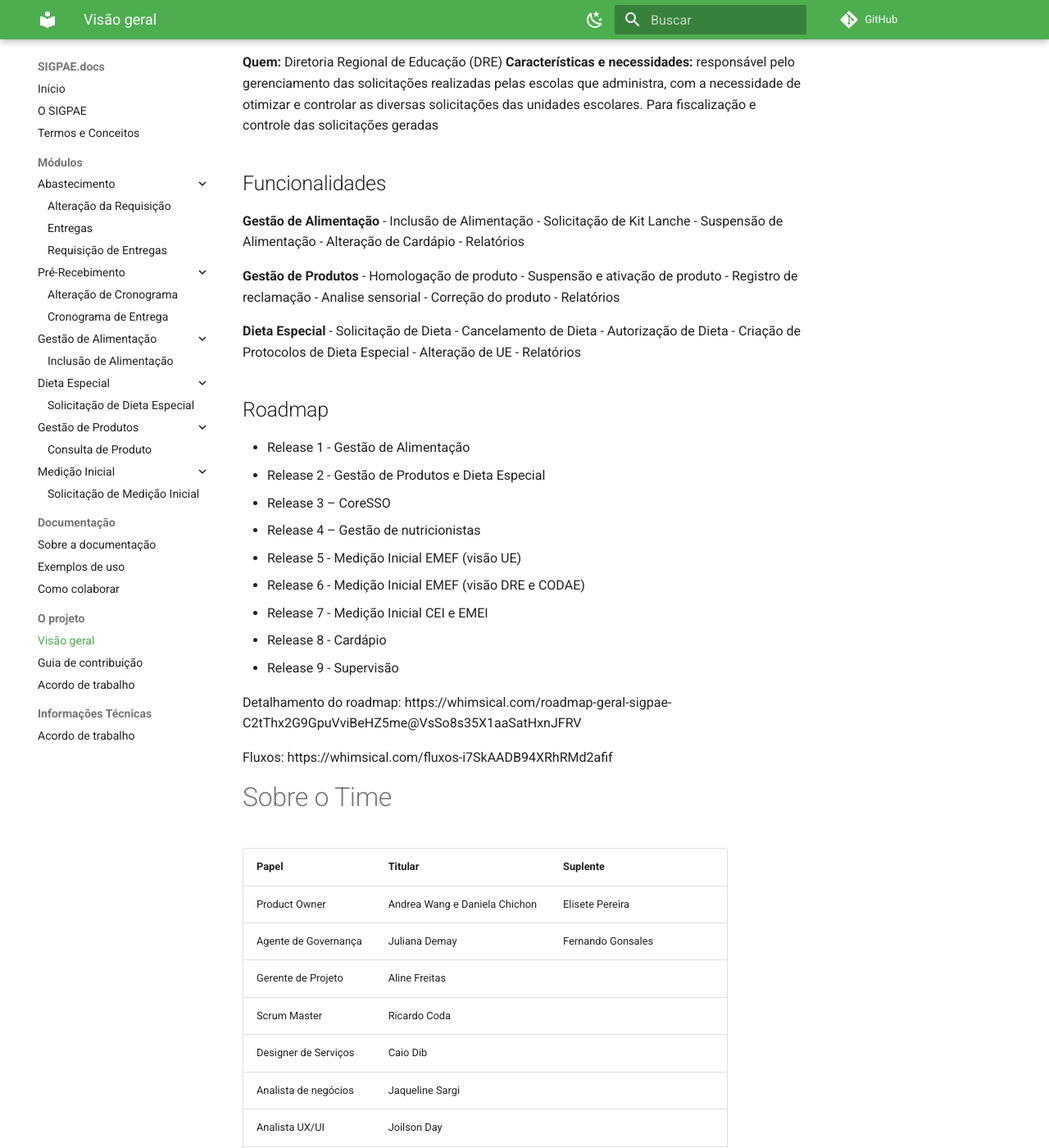
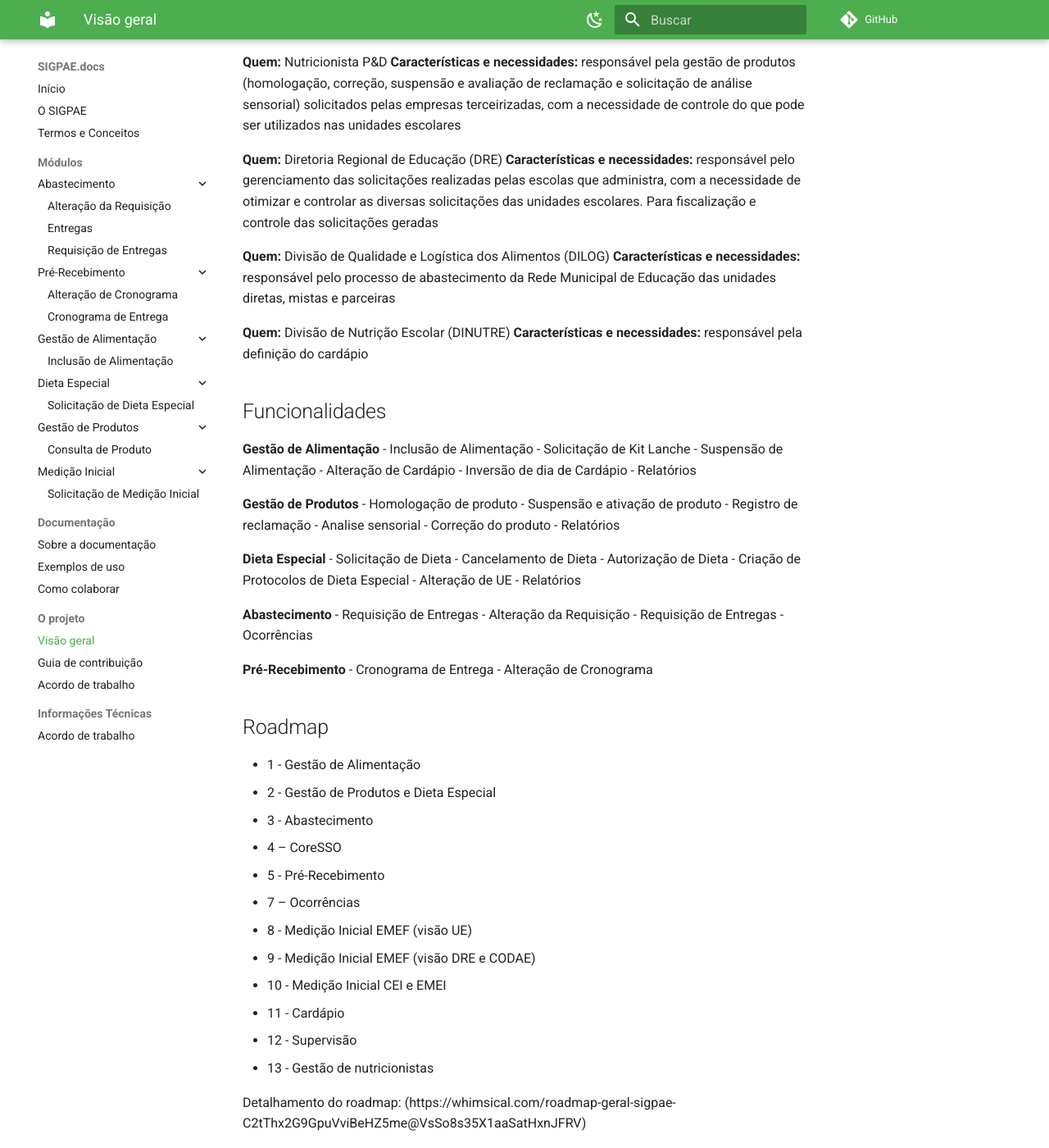
Before and after one commit to prefeiturasp/SME-SIGPAE-Docs, an MkDocs documentation site: the page built from docs/projeto/visao_geral_projeto.md, in a window 1280 px wide and 1400 px high, scrolled down 2477 px. Shown: the whole window at 82% size. Built offline with MkDocs 1.6.1 and Material for MkDocs 9.7.7, drawn with Linux system fonts in a browser that asks for light colours; comment, search, counter and statistics services are not loaded; some of the changed text lies outside the part shown.

Commit message:
visão geral

```diff
--- a/docs/projeto/visao_geral_projeto.md
+++ b/docs/projeto/visao_geral_projeto.md
@@ -46,6 +46,8 @@
 - Dieta Especial: registro e análise de solicitações de Dieta Especial feitas pelas Unidades Educacionais (UEs) e criação de protocolos de Dieta Especial para os estudantes
 - Gestão de Alimentação: registro e análise de solicitações de alimentação enviadas pelas UEs
 - Medição Inicial: registro e análise das refeições servidas pelas UEs mensalmente
+- Abastecimento: distribuição e conferência dis alimentos enviados pelos Distribuidores as unidades educacionais diretas, mistas e parceiras da rede municipal de educação da cidade de São Paulo
+- Pré-Recebimento: controle e planejamento das guias para distribuição dos alimentos.
 
 No futuro, o sistema também contará com módulos que apoiarão o trabalho da criação do cardápio, das nutricionistas da Supervisão, do Faturamento, entre outras. Desta forma, pretende-se que todo o trabalho desenvolvido para fornecer alimentação para as mais de 1000 UEs beneficiadas seja realizado a partir de um sistema, com maior segurança e automatização de processos.
 
@@ -66,6 +68,12 @@
 **Quem:** Diretoria Regional de Educação (DRE)
 **Características e necessidades:** responsável pelo gerenciamento das solicitações realizadas pelas escolas que administra, com a necessidade de otimizar e controlar as diversas solicitações das unidades escolares. Para fiscalização e controle das solicitações geradas
 
+**Quem:** Divisão de Qualidade e Logística dos Alimentos (DILOG)
+**Características e necessidades:** responsável pelo processo de abastecimento da Rede Municipal de Educação das unidades diretas, mistas e parceiras
+
+**Quem:** Divisão de Nutrição Escolar (DINUTRE)
+**Características e necessidades:** responsável pela definição do cardápio
+
 ## Funcionalidades
 
 **Gestão de Alimentação**
@@ -73,6 +81,7 @@
 - Solicitação de Kit Lanche
 - Suspensão de Alimentação
 - Alteração de Cardápio
+- Inversão de dia de Cardápio
 - Relatórios
 
 **Gestão de Produtos**
@@ -91,49 +100,64 @@
 - Alteração de UE
 - Relatórios
 
+**Abastecimento**
+- Requisição de Entregas
+- Alteração da Requisição
+- Requisição de Entregas
+- Ocorrências
+
+**Pré-Recebimento**
+- Cronograma de Entrega
+- Alteração de Cronograma
+
 ## Roadmap
 
-- Release 1 - Gestão de Alimentação
-- Release 2 - Gestão de Produtos e Dieta Especial
-- Release 3 – CoreSSO
-- Release 4 – Gestão de nutricionistas
-- Release 5 - Medição Inicial EMEF (visão UE)
-- Release 6 - Medição Inicial EMEF (visão DRE e CODAE)
-- Release 7 - Medição Inicial CEI e EMEI
-- Release 8 - Cardápio
-- Release 9 - Supervisão
+- 1 - Gestão de Alimentação
+- 2 - Gestão de Produtos e Dieta Especial
+- 3 - Abastecimento
+- 4 – CoreSSO
+- 5 - Pré-Recebimento
+- 7 – Ocorrências
+- 8 - Medição Inicial EMEF (visão UE)
+- 9 - Medição Inicial EMEF (visão DRE e CODAE)
+- 10 - Medição Inicial CEI e EMEI
+- 11 - Cardápio
+- 12 - Supervisão
+- 13 - Gestão de nutricionistas
 
-Detalhamento do roadmap: https://whimsical.com/roadmap-geral-sigpae-C2tThx2G9GpuVviBeHZ5me@VsSo8s35X1aaSatHxnJFRV
+Detalhamento do roadmap: (https://whimsical.com/roadmap-geral-sigpae-C2tThx2G9GpuVviBeHZ5me@VsSo8s35X1aaSatHxnJFRV)
 
-Fluxos: https://whimsical.com/fluxos-i7SkAADB94XRhRMd2afif
+Fluxos: (https://whimsical.com/fluxos-i7SkAADB94XRhRMd2afif)
 
 # Sobre o Time
 
 | Papel | Titular                       | Suplente
 |--|-------------------------------|--|
-| Product Owner | Andrea Wang e Daniela Chichon | Elisete Pereira |
-| Agente de Governança | Juliana Demay                 | Fernando Gonsales |
+| Product Owner | Andrea Wang e Daniela Chichon | Carina Jakitas |
+| Agente de Governança | Juliana Demay                 | Vitor Ferragini |
 | Gerente de Projeto | Aline Freitas                 | |
-| Scrum Master | Ricardo Coda                  |  |
-| Designer de Serviços | Caio Dib                      | |
-| Analista de negócios | Jaqueline Sargi               |  |
-| Analista UX/UI | Joilson Day                   |  |
-| Analista Programador | Calvin Rossinhole             | Rodolpho Lima e João Mesquita |
-| Analista de teste | Paula Pimentel                |  |
+| Scrum Master | Ricardo Coda                       |  |
+| Designer de Serviços | Caio Dib                    | |
+| Analista de Negócios | Jaqueline Sargi            |  |
+| Analista UX/UI | Carol Casassola                  |  |
+| Analista Programador | Calvin Rossinhole             | Rodolpho Lobo, João Mesquita e Diogo Santos|
+| Analista de Teste | Paula Pimentel                |  |
 
 ## Protótipos
 
 **Protótipo Navegável:**
 
 **Visão Escola:**
-https://www.figma.com/file/52MKvjiFFjoy7WLuvLLjAi/Spt_13-ALIMENTA%C3%87%C3%83O-Terceirizadas_sprint13-230719?node-id=0%3A25539
+(https://www.figma.com/file/52MKvjiFFjoy7WLuvLLjAi/Spt_13-ALIMENTA%C3%87%C3%83O-Terceirizadas_sprint13-230719?node-id=0%3A25539)
 
 **Visão CODAE:**
-https://www.figma.com/file/52MKvjiFFjoy7WLuvLLjAi/Spt_13-ALIMENTA%C3%87%C3%83O-Terceirizadas_sprint13-230719?node-id=0%3A36995
+(https://www.figma.com/file/52MKvjiFFjoy7WLuvLLjAi/Spt_13-ALIMENTA%C3%87%C3%83O-Terceirizadas_sprint13-230719?node-id=0%3A36995)
 
-**Visão DRE:** https://www.figma.com/file/52MKvjiFFjoy7WLuvLLjAi/Spt_13-ALIMENTA%C3%87%C3%83O-Terceirizadas_sprint13-230719?node-id=0%3A43643
+**Visão DRE:**
+(https://www.figma.com/file/52MKvjiFFjoy7WLuvLLjAi/Spt_13-ALIMENTA%C3%87%C3%83O-Terceirizadas_sprint13-230719?node-id=0%3A43643)
 
-**Mapeamento inicial de fluxos:** https://drive.google.com/drive/folders/1mGy5On44p_wHBldWoEKyLrBTG98mhZaC?usp=sharing
+**Mapeamento inicial de fluxos:**
+(https://drive.google.com/drive/folders/1mGy5On44p_wHBldWoEKyLrBTG98mhZaC?usp=sharing)
 
 # Links Úteis
 
```
Also changed, not shown: other parts of docs/projeto/visao_geral_projeto.md (+1 -1 lines).
